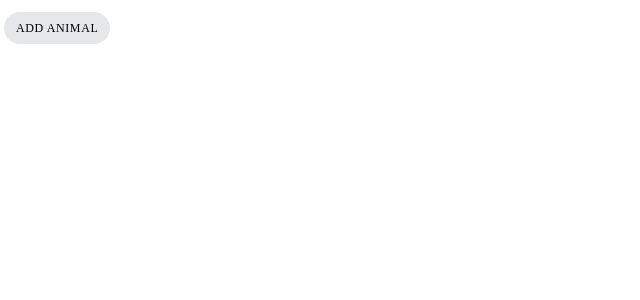
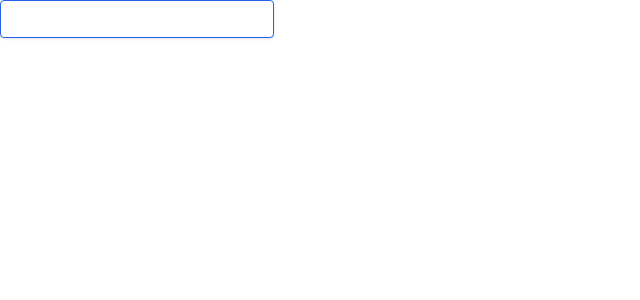
Before and after one commit to tmoechel-futura/udemy-course, a React (Create React App) app: page / in a window 1280 px wide. Shown: the top 300 px of the page, without its empty margins (0-640 px from the left). Built offline with nearby package versions, Linux system fonts and the light colour scheme.

Commit message:
image list and callback

```diff
--- a/package.json
+++ b/package.json
@@ -6,6 +6,7 @@
     "@testing-library/jest-dom": "^5.17.0",
     "@testing-library/react": "^13.4.0",
     "@testing-library/user-event": "^13.5.0",
+    "axios": "^1.6.5",
     "react": "^18.2.0",
     "react-dom": "^18.2.0",
     "react-scripts": "5.0.1",
--- a/src/App.js
+++ b/src/App.js
@@ -1,43 +1,21 @@
+import SearchBar from "./components/SearchBar";
+import ImageList from "./components/ImageList";
+
+import getImages from "./api";
 import { useState } from "react";
 
-import ShowAnimal from "./components/ShowAnimal";
+function App() {
+  const [imageList, setImageList] = useState([]);
 
-function getRandomAnimal() {
-  const imgArray = [
-    "imgBird",
-    "imgCat",
-    "imgCow",
-    "imgDog",
-    "imgGator",
-    "imgHorse",
-  ];
-  const index = Math.floor(Math.random() * imgArray.length);
-  return imgArray[index];
-}
-
-function App() {
-  const [animals, setAnimals] = useState([]);
-
-  function handleAddAnimalClick() {
-    setAnimals([...animals, getRandomAnimal()]);
-  }
+  const handleSearch = async (term) => {
+    const images = await getImages(term);
+    setImageList(images);
+  };
 
   return (
     <div>
-      <button
-        className="btn bg-gray-200 mt-3 hover:shadow-inner"
-        onClick={handleAddAnimalClick}
-      >
-        {" "}
-        Add Animal{" "}
-      </button>
-      <div>
-        <div className="md:flex md:justify-start md:items-center flex-wrap">
-          {animals.map((animal, index) => {
-            return <ShowAnimal type={animal} key={index} />;
-          })}
-        </div>
-      </div>
+      <SearchBar onSearch={handleSearch} />
+      <ImageList images={imageList} />
     </div>
   );
 }
--- /dev/null
+++ b/src/api.js
@@ -0,0 +1,15 @@
+import axios from "axios";
+
+const getImages = async (searchTerm) => {
+  const response = await axios.get("https://api.unsplash.com/search/photos", {
+    headers: {
+      Authorization: "Client-ID trS4V6UY2oYodCNAgYASlR1j8RNb9K20pG-z17OJpts",
+    },
+    params: {
+      query: searchTerm,
+    },
+  });
+  return response.data.results;
+};
+
+export default getImages;
--- /dev/null
+++ b/src/components/ImageList.jsx
@@ -0,0 +1,12 @@
+import ImageShow from "./ImageShow";
+import Image from "./ImageShow";
+
+function ImageList({ images }) {
+  console.log(images);
+  const imageList = images.map((image) => {
+    return <ImageShow image={image} />;
+  });
+    return <div> {imageList}</div>;
+}
+
+export default ImageList;
--- /dev/null
+++ b/src/components/ImageShow.jsx
@@ -0,0 +1,11 @@
+function ImageShow({ image }) {
+  return (
+    <div>
+          <div>Image Show</div>
+
+      <div>{image.description}</div>
+    </div>
+  );
+}
+
+export default ImageShow;
--- /dev/null
+++ b/src/components/SearchBar.jsx
@@ -0,0 +1,29 @@
+import { useState } from "react";
+
+function SearchBar({ onSearch }) {
+  const [searchTerm, setSearchTerm] = useState("");
+
+  const handleChangeSearchTerm = (event) => {
+    setSearchTerm(event.target.value);
+  };
+
+  const handleFormSubmit = (event) => {
+    event.preventDefault();
+    onSearch(searchTerm);
+  };
+
+  return (
+    <div>
+      <form onSubmit={handleFormSubmit}>
+        <input
+          onChange={handleChangeSearchTerm}
+          className="shadow border rounded border-blue-600
+            py-2 px-3 text-gray-700 leading-tight focus:outline-none focus:shadow-outline"
+          value={searchTerm}
+        />
+      </form>
+    </div>
+  );
+}
+
+export default SearchBar;
--- a/src/components/ShowAnimal.js
+++ /dev/null
@@ -1,41 +0,0 @@
-import { useState } from "react";
-import imgBird from "../images/bird.svg";
-import imgCat from "../images/cat.svg";
-import imgCow from "../images/cow.svg";
-import imgDog from "../images/dog.svg";
-import imgGator from "../images/gator.svg";
-import imgHeart from "../images/heart.svg";
-import imgHorse from "../images/horse.svg";
-
-const svgMap = {
-  imgBird,
-  imgCat,
-  imgCow,
-  imgDog,
-  imgGator,
-  imgHeart,
-  imgHorse,
-};
-function ShowAnimal({ type }) {
-  const [imageClickCount, setImageClickCount] = useState(0);
-  const onIncreaseImageSize = () => {
-    setImageClickCount(imageClickCount + 1);
-  };
-  return (
-    <div onClick={onIncreaseImageSize} className="card hover:shadow-lg mr-4">
-      <p> {imageClickCount} </p>
-      <img
-        alt="animal"
-        src={svgMap[type]}
-        className="w-full h-36 sm:h-48 object-cover"
-      />
-      <img
-        alt="heart"
-        src={imgHeart}
-        style={{ width: 10 + 10 * imageClickCount + "px" }}
-      />
-    </div>
-  );
-}
-
-export default ShowAnimal;
```
Also changed, not shown: 1 other file (tests, documents, lock files or other folders).
